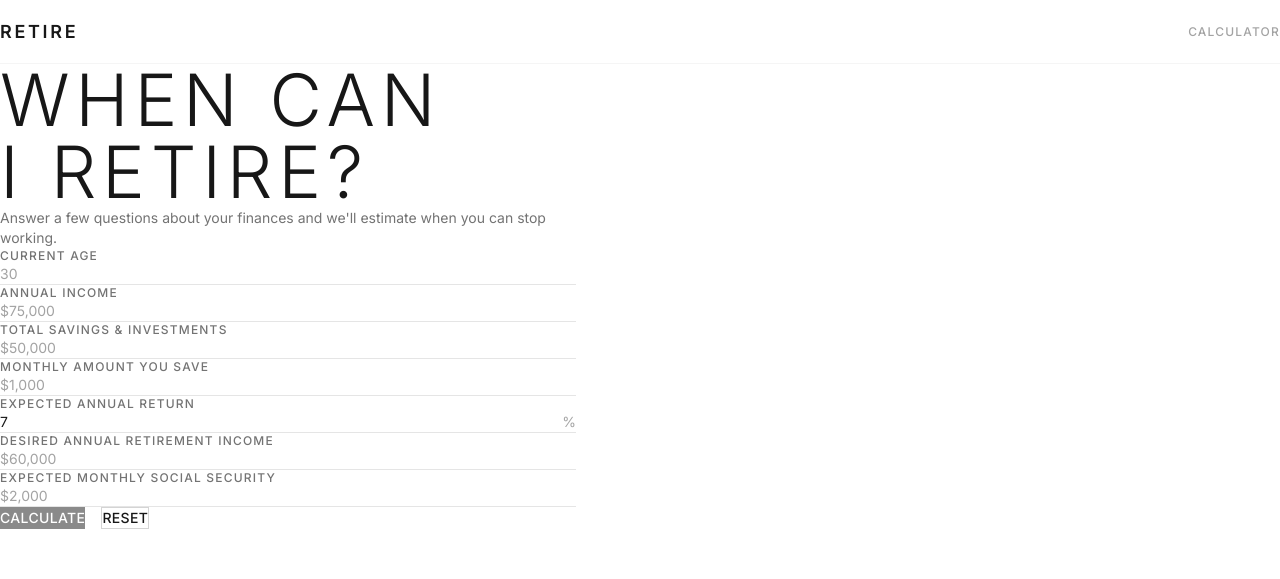
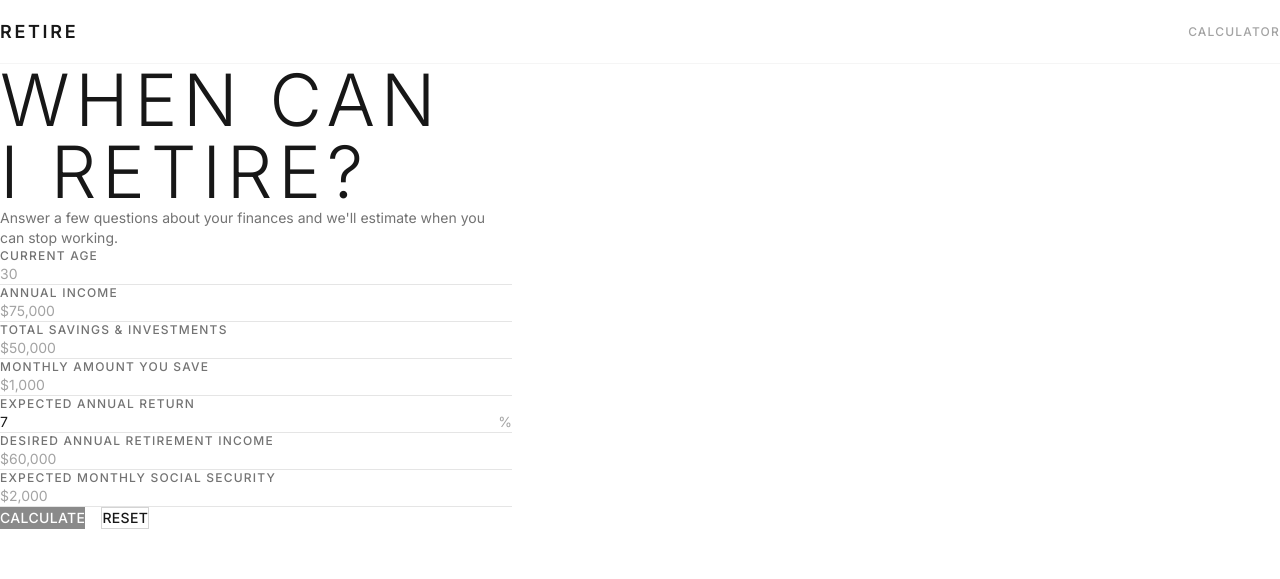
Before and after one commit to maxliebert480-art/retirement-calculator, a Next.js app: page / in a window 1280 px wide. Shown: the top 579 px of the page. Built offline with nearby package versions, Linux system fonts and the light colour scheme.

Commit message:
Add more padding to center content away from left edge

```diff
--- a/src/app/page.tsx
+++ b/src/app/page.tsx
@@ -218,7 +218,7 @@ export default function Home() {
 
       {/* Main */}
       <main className="flex-1">
-        <div className="max-w-xl mx-auto px-6 md:px-12">
+        <div className="max-w-lg mx-auto px-8 md:px-16 lg:px-0">
           {!showResults ? (
             <>
               {/* Hero */}
```
